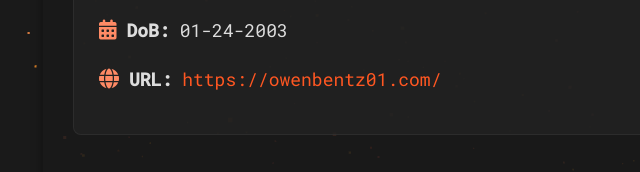
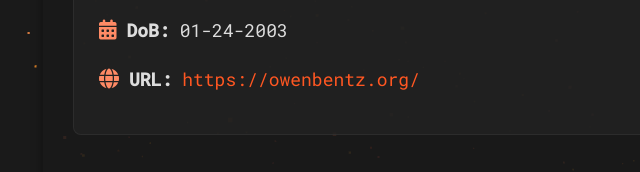
Before and after one commit to Nemo-O1/owenbentz, a plain HTML site: page index.html in a window 1280 px wide. Shown: the part 437-609 px from the top of the page, 87-727 px from the left. Drawn offline with nearby package versions, Linux system fonts and the light colour scheme; animation ran at ten frames a second.

Commit message:
Update index.html

```diff
--- a/index.html
+++ b/index.html
@@ -295,7 +295,7 @@
             <p><i class="fas fa-envelope"></i> <strong>Email:</strong> <a href="mailto:owenbentz01@gmail.com">owenbentz01@gmail.com</a></p>
             <p><i class="fas fa-phone"></i> <strong>Phone:</strong> 612-701-4335</p>
             <p><i class="fas fa-calendar-alt"></i> <strong>DoB:</strong> 01-24-2003</p>
-            <p><i class="fas fa-globe"></i> <strong>URL:</strong> <a href="https://owenbentz01.com/">https://owenbentz01.com/</a></p>
+            <p><i class="fas fa-globe"></i> <strong>URL:</strong> <a href="https://owenbentz01.com/">https://owenbentz.org/</a></p>
         </section>
 
         <section class="objective section">
```
